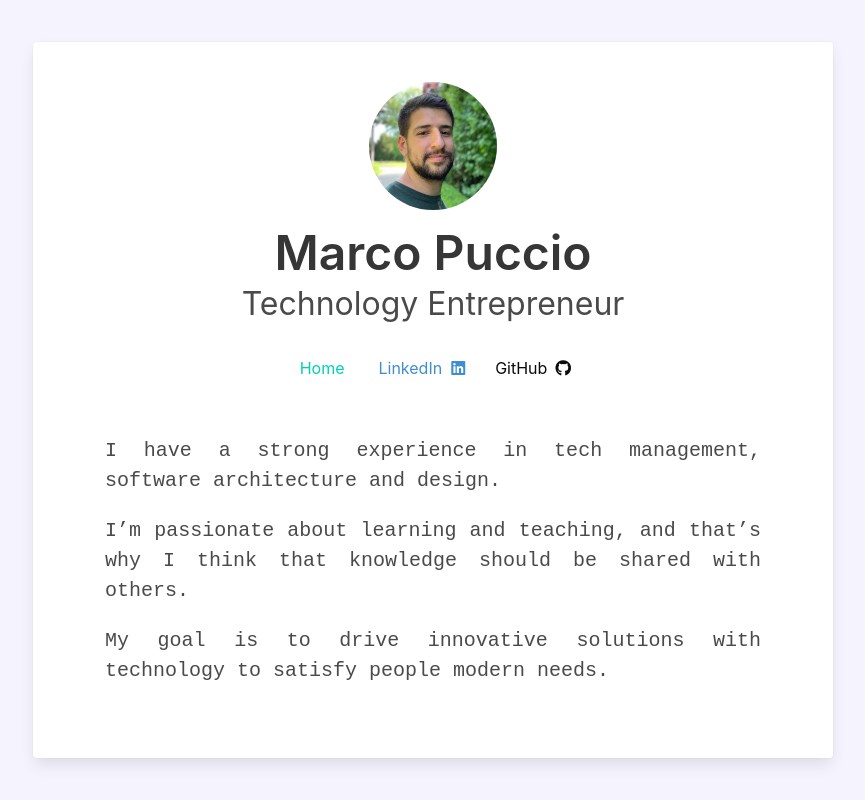
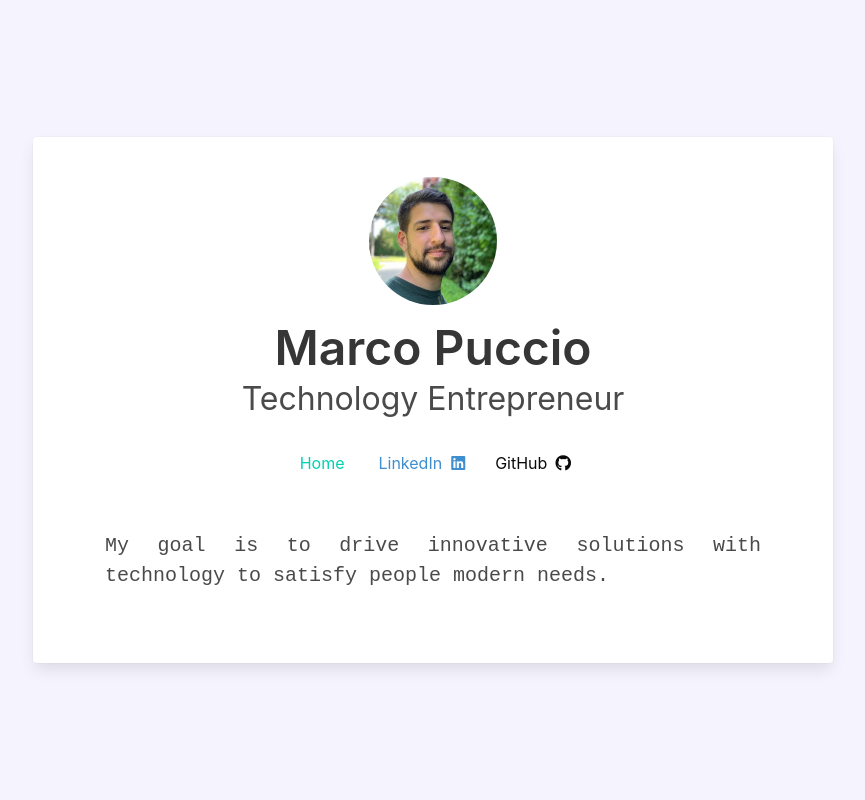
Before and after one commit to marcopuccio/marcopucc.io, a React (Create React App) app: page / in a window 1280 px wide. Shown: the whole page, without its empty margins (207-1072 px from the left). Built offline with nearby package versions, Linux system fonts and the light colour scheme.

Commit message:
Update index.tsx

```diff
--- a/src/components/Pitch/index.tsx
+++ b/src/components/Pitch/index.tsx
@@ -2,19 +2,9 @@ import React from "react";
 
 export const Pitch: React.FC = () => {
   return (
-    <>
-      <p className="is-size-5 has-text-justified has-text-weight-light is-family-code">
-        I have a strong experience in tech management, software architecture and
-        design.
-      </p>
-      <p className="is-size-5 has-text-justified has-text-weight-light is-family-code">
-        I’m passionate about learning and teaching, and that’s why I think that
-        knowledge should be shared with others.
-      </p>
       <p className="is-size-5 has-text-justified has-text-weight-light is-family-code">
         My goal is to drive innovative solutions with technology to satisfy
         people modern needs.
       </p>
-    </>
   );
 };
```
